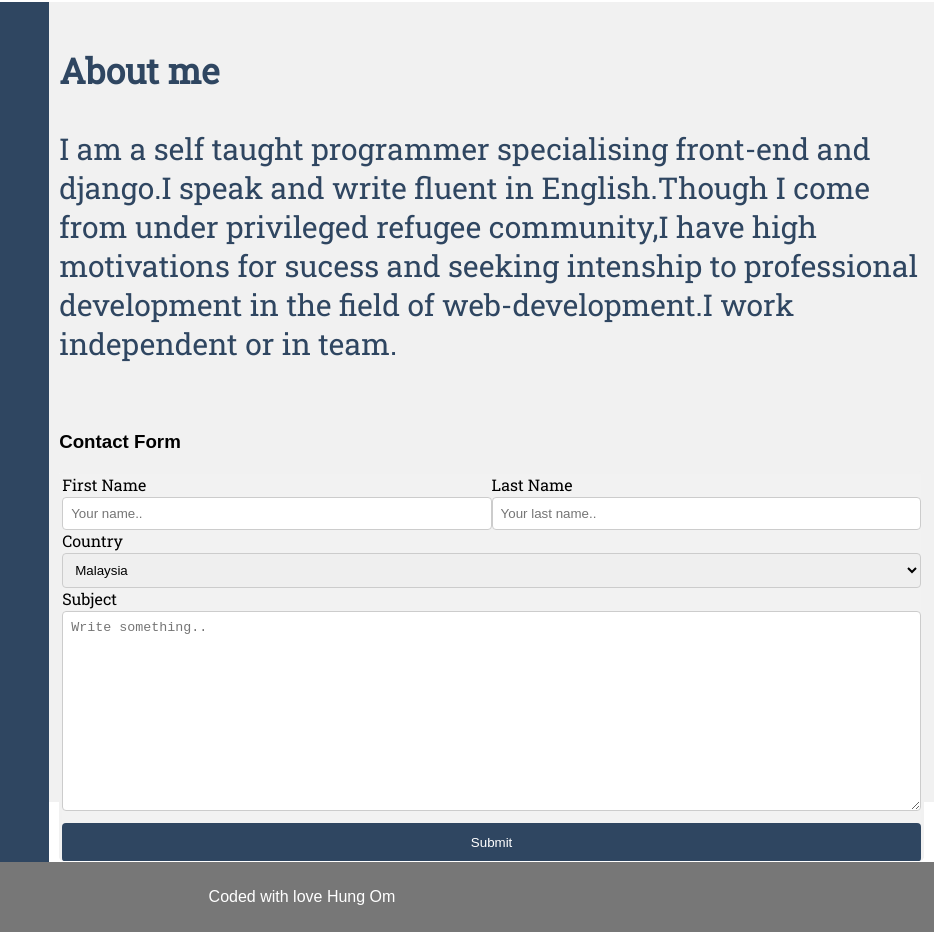
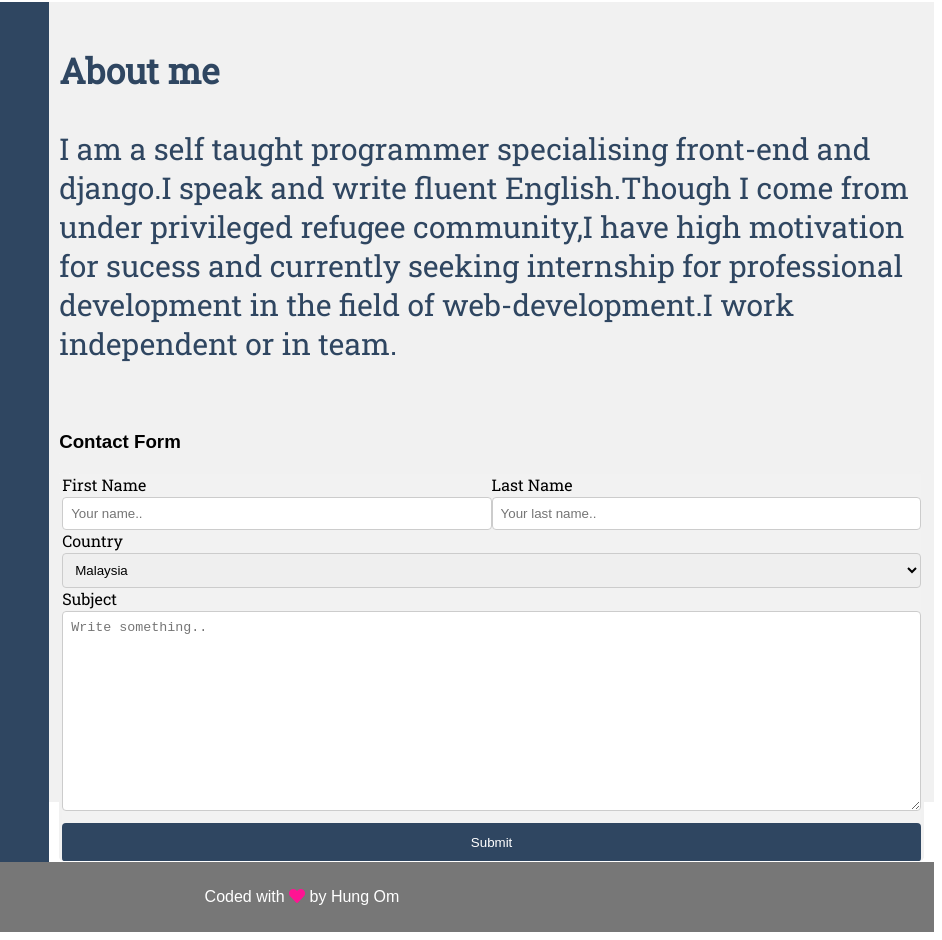
Before and after one commit to HungOm/portfolio, a website: page index.html in a window 1280 px wide. Shown: the part 392-1332 px from the top of the page, 338-1280 px from the left. Drawn offline with nearby package versions, Linux system fonts and the light colour scheme.

Commit message:
modified fonts and spellings

```diff
--- a/css/home.css
+++ b/css/home.css
@@ -324,6 +324,11 @@ width: 50%;
   /*list-style-type: none;*/
 }
 
+#heart{
+  color:#ff1493;
+}
+
+
 /* Responsive layout on small screens */
 @media (max-width: 600px) {
   nav, article {
@@ -406,6 +411,7 @@ ul > li {
 }
 .icons{
   font-size: 20px;
+
 }
 
 }
--- a/index.html
+++ b/index.html
@@ -148,7 +148,7 @@
     <div id="pitch">
       <h1>About me</h1>
 
-    <p>I am a self taught programmer specialising front-end and django.I speak and write fluent in English.Though I come from under privileged refugee community,I have high motivations for sucess and seeking intenship to professional development in the field of web-development.I work independent or in team.</p>
+    <p>I am a self taught programmer specialising front-end and django.I speak and write fluent English.Though I come from under privileged refugee community,I have high motivation for sucess and currently seeking internship for professional development in the field of web-development.I work independent or in team.</p>
 
     </div>
 
@@ -226,7 +226,7 @@
 
 
 <footer>
-  <p>Coded with love <italic> Hung Om</italic> </p>
+  <p>Coded with <i class="fas fa-heart" id="heart"></i> by<italic> Hung Om</italic> </p>
 </footer>
 
 
```
